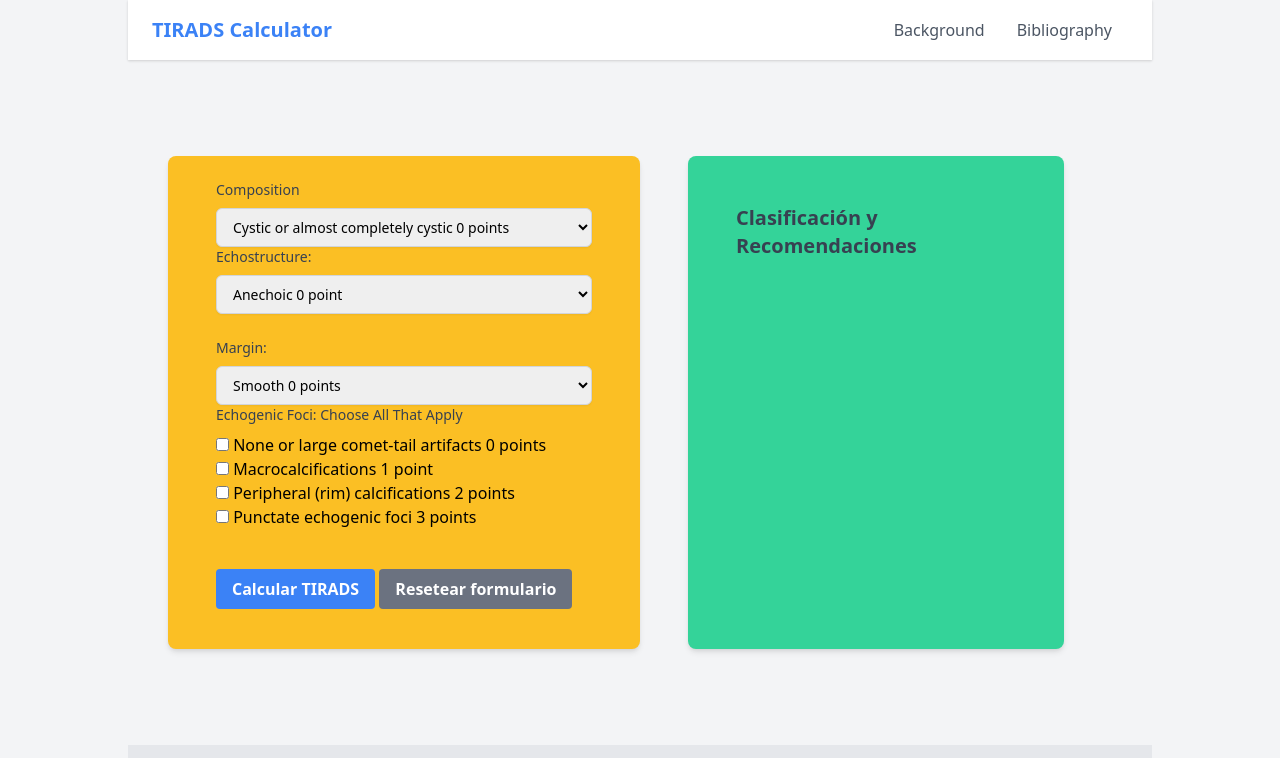
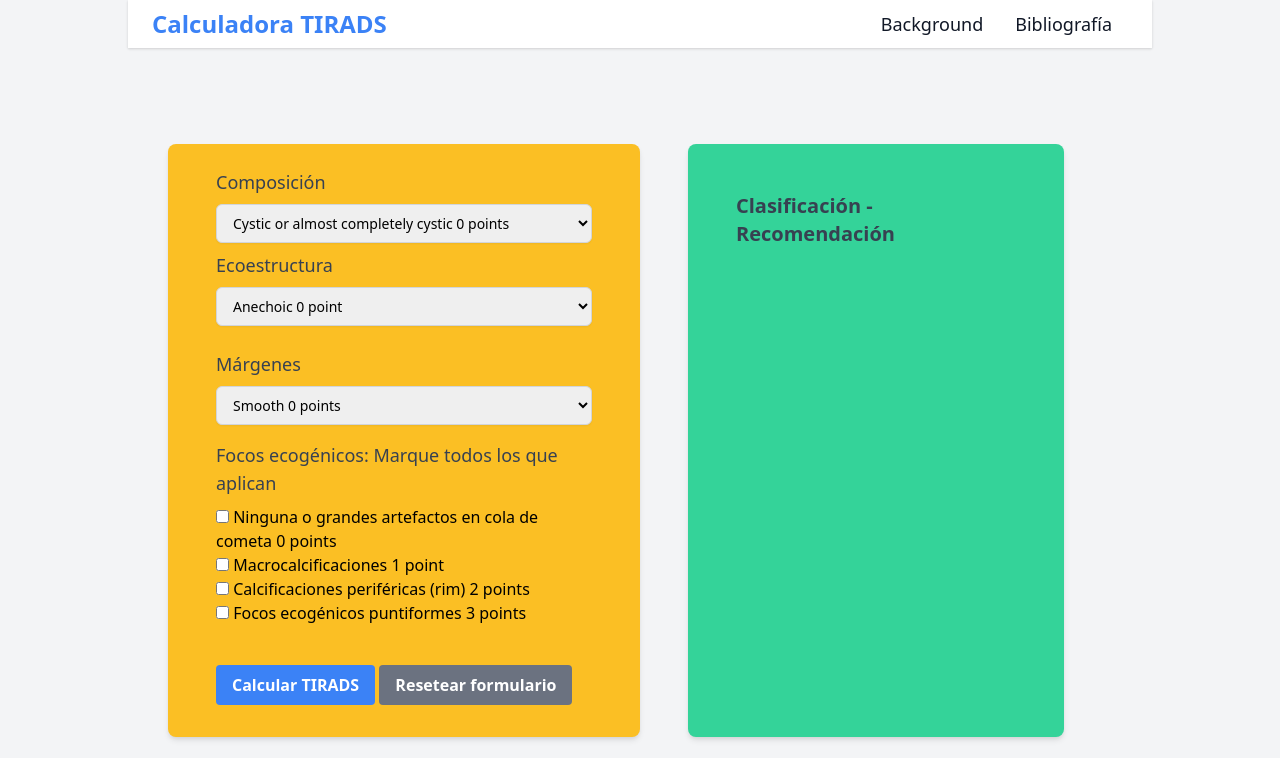
Before and after one commit to rofaba/TIRADS_app, a plain HTML site: page index.html in a window 1280 px wide. Shown: the top 758 px of the page. Drawn offline with nearby package versions, Linux system fonts and the light colour scheme.

Commit message:
Correciones de Estilos

```diff
--- a/index.html
+++ b/index.html
@@ -4,7 +4,7 @@
     <meta charset="UTF-8" />
     <meta http-equiv="X-UA-Compatible" content="IE=edge" />
     <meta name="viewport" content="width=device-width, initial-scale=1.0" />
-    <!-- Agregamos la hoja de estilos de Tailwind -->
+
     <link href="https://cdn.jsdelivr.net/npm/tailwindcss@2.2.7/dist/tailwind.min.css" rel="stylesheet">
 
     <title>TIRADS Calculator</title>
@@ -13,25 +13,25 @@
   <body class="min-h-screen m-auto max-w-5xl bg-gray-100 justify-center">
     <header class="bg-white shadow">
       <nav
-        class="container flex items-center justify-between px-6 py-4 mx-auto my-auto"
+        class="container flex items-center justify-between px-6 py-2 mx-auto my-auto"
       >
-        <div class="flex items-center">
-          <a href="index.html"><h1 class="text-xl font-semibold text-blue-500"> TIRADS Calculator </h1> </div></a>
+        <div class="flex items justify-between">
+          <a href="index.html"><h1 class="text-2xl font-semibold text-blue-500"> Calculadora TIRADS </h1> </div></a>
         </div>
         <div class="flex items-center">
-          <a href="./about.html" class="mx-4 text-gray-600 hover:text-blue-500">Background</a>
-          <a href="./bilbiography.html" class="mx-4 text-gray-600 hover:text-blue-500">Bibliography</a>
+          <a href="./about.html" class="mx-4 text-gray-900 hover:text-blue-500 text-lg">Background</a>
+          <a href="./bibliography.html" class="mx-4 text-gray-900 hover:text-blue-500 text-lg">Bibliografía</a>
         </div>
       </nav>
     </header>
     <main class="container mx-auto py-6">
       <div class="grid grid-cols-1 md:grid-cols-2 justify-between p-10">
-        <form class="bg-yellow-400 my-8 py-6 px-12 rounded-lg shadow-md">
+        <form class="bg-yellow-400 my-8 py-4 px-12 rounded-lg shadow-md">
           <div class="form-group">
             <label
               for="composition"
-              class="block text-sm font-medium text-gray-700 mb-2"
-              >Composition</label
+              class="block text-lg font-medium text-gray-700 my-2"
+              >Composición</label
             >
             <select
               id="composition"
@@ -52,8 +52,8 @@
           <div class="mb-6">
             <label
               for="echogenicity"
-              class="block text-sm font-medium text-gray-700 mb-2"
-              >Echostructure:</label
+              class="block text-lg font-medium text-gray-700 my-2"
+              >Ecoestructura</label
             >
             <select
               id="echogenicity"
@@ -70,8 +70,8 @@
           <div class="form-group">
             <label
               for="margin"
-              class="block text-sm font-medium text-gray-700 mb-2"
-              >Margin:</label
+              class="block text-lg font-medium text-gray-700 my-2"
+              >Márgenes</label
             >
             <select
               id="margin"
@@ -88,9 +88,9 @@
           <div class="form-group">
             <label
               for="echogenic_foci"
-              class="block text-sm font-medium text-gray-700 mb-2"
+              class="block text-lg font-medium text-gray-700 my-2 mt-4"
             >
-              Echogenic Foci: Choose All That Apply
+              Focos ecogénicos: Marque todos los que aplican
             </label>
             <div class="checkbox-group">
               <input
@@ -100,7 +100,7 @@
                 value="0"
               />
               <label for="none"
-                >None or large comet-tail artifacts 0 points</label
+                >Ninguna o grandes artefactos en cola de cometa 0 points</label
               ><br />
               <input
                 type="checkbox"
@@ -109,7 +109,7 @@
                 value="1"
               />
               <label for="macrocalcifications"
-                >Macrocalcifications 1 point</label
+                >Macrocalcificaciones 1 point</label
               ><br />
               <input
                 type="checkbox"
@@ -118,7 +118,7 @@
                 value="2"
               />
               <label for="peripheral"
-                >Peripheral (rim) calcifications 2 points</label
+                >Calcificaciones periféricas (rim) 2 points</label
               ><br />
               <input
                 type="checkbox"
@@ -126,7 +126,7 @@
                 name="echogenic_foci[]"
                 value="3"
               />
-              <label for="punctate">Punctate echogenic foci 3 points</label>
+              <label for="punctate">Focos ecogénicos puntiformes 3 points</label>
             </div>
           </div>
 
@@ -149,13 +149,13 @@
             class="justify-center font-sans font-semibold text-xl text-gray-700 pt-6 pb-4"
             id="clasificacion"
           >
-            Clasificación y Recomendaciones
+            Clasificación - Recomendación
           </h2>
           <p id="recomendacion"></p>
         </div>
       </div>
     </main>
-    <section class="bg-gray-200 py-4">
+    <section class="bg-gray-200">
         <div class="container mx-auto px-4">
           <p class="text-center text-gray-600 text-sm">
             La presente aplicación es una herramienta diseñada con fines únicamente educativos y no está destinada a ser utilizada como una herramienta de diagnóstico médico. La versión actual de la aplicación no está destinada al uso profesional y no debe utilizarse como sustituto de la evaluación médica profesional y las decisiones de tratamiento. Los resultados que entrega se basan en las entradas del usuario y no en la evaluación clínica del paciente, por lo que no se deben tomar decisiones clínicas importantes basadas en ellos.
```
Also changed, not shown: about.html (+16 -15 lines), bibliography.html (renamed from bilbiography.html, +2 -2 lines).
